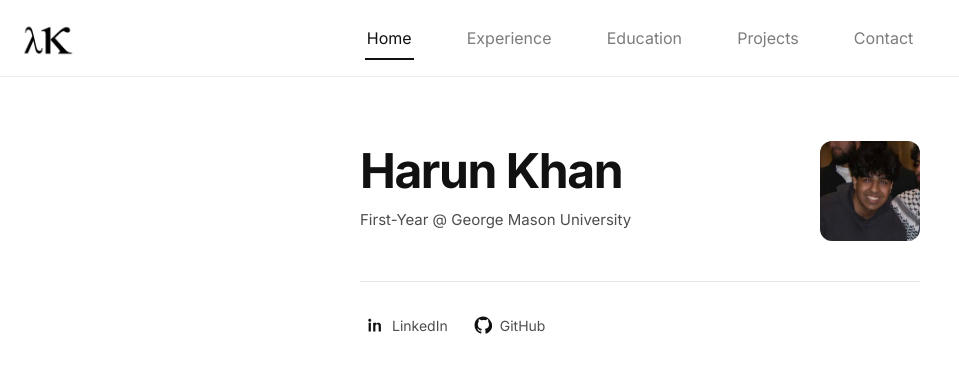
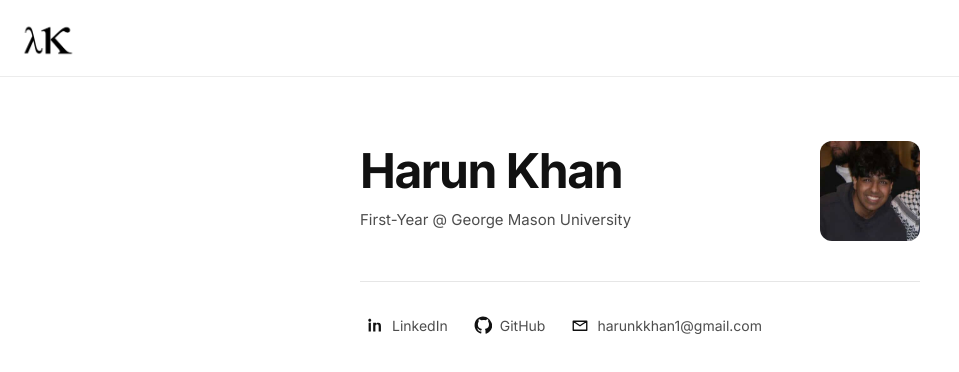
Before and after one commit to harunkkhan/personal-website, a React (Vite) app: page / in a window 1280 px wide. Shown: the top 372 px of the page, without its empty margins (0-959 px from the left). Built offline with nearby package versions, Linux system fonts and the light colour scheme.

Commit message:
onepage update

```diff
--- a/src/App.tsx
+++ b/src/App.tsx
@@ -9,13 +9,14 @@ type EducationSubTab = "education" | "extracurriculars" | "programs" | "awards";
 function normalizeTab(hash: string): Tab {
   const raw = hash.replace(/^#/, "").trim().toLowerCase();
   switch (raw) {
+    case "home":
+    case "":
+      return "home";
     case "experience":
     case "education":
     case "projects":
     case "contact":
-      return raw;
-    case "home":
-    case "":
+      return "home";
     default:
       return "home";
   }
@@ -602,6 +603,10 @@ export default function App() {
               label="GitHub"
               icon={<GitHubIcon />}
             />
+            <a href="mailto:harunkkhan1@gmail.com" className="iconLink" aria-label="Email">
+              <EmailIcon />
+              <span className="iconLabel">harunkkhan1@gmail.com</span>
+            </a>
           </div>
         </div>
       </section>
@@ -612,12 +617,20 @@ export default function App() {
     <main className="page">
       <header className="topNav" aria-label="Primary navigation">
         <div className="topNavInner">
-          <a href="#" className="siteLogo" aria-label="Home">
+          <a
+            href="#"
+            className="siteLogo"
+            aria-label="Home"
+            onClick={(e) => {
+              e.preventDefault();
+              goToTab("home");
+            }}
+          >
             <img src={`${import.meta.env.BASE_URL}hk-logo.png`} alt="Harun Khan" width={44} height={44} />
           </a>
           <div className="topNavTabsWrap">
             <nav className="topNavTabs">
-          {tabs.map((t) => {
+          {tabs.filter(() => false).map((t) => {
             const isActive = t.id === activeTab;
             return (
               <a
```
